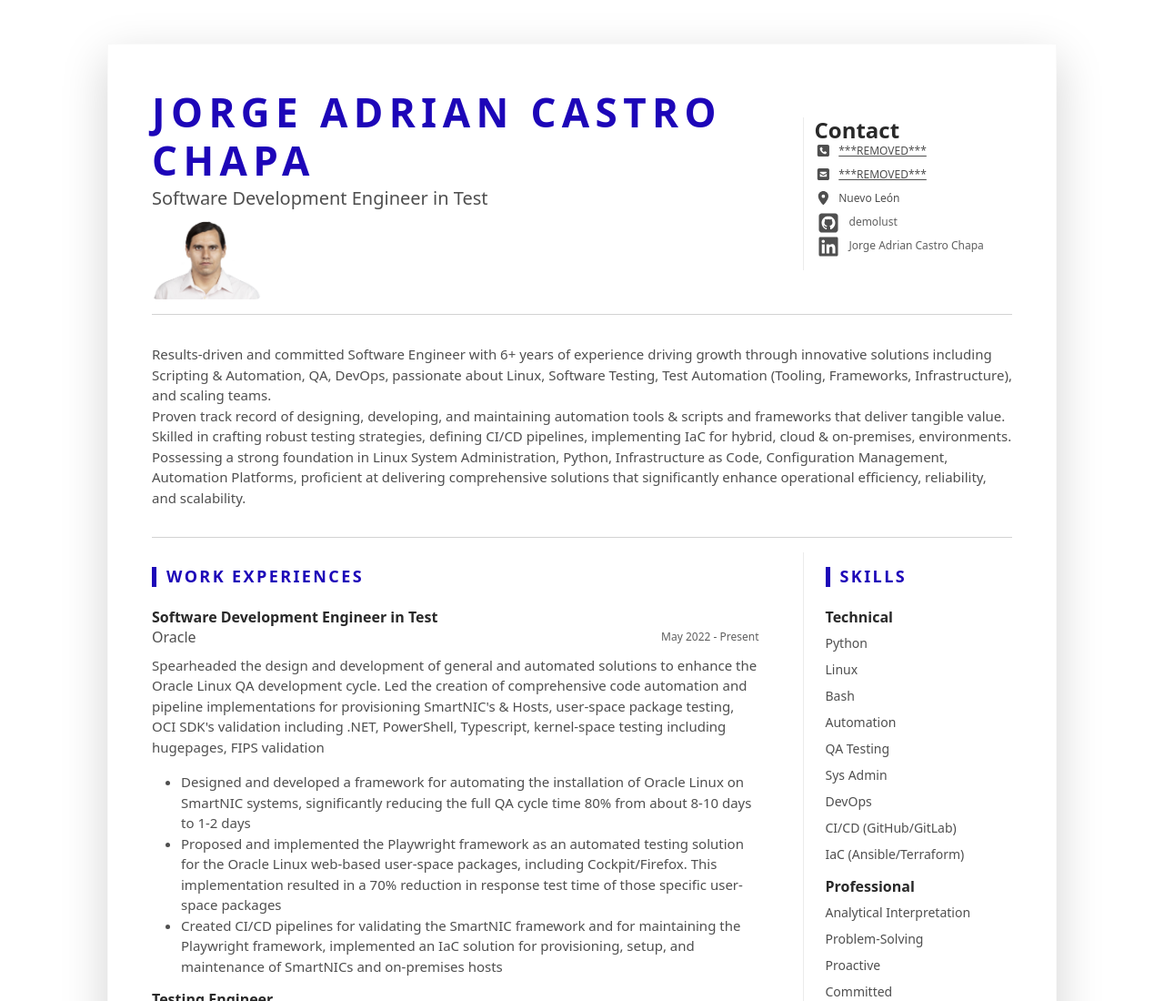
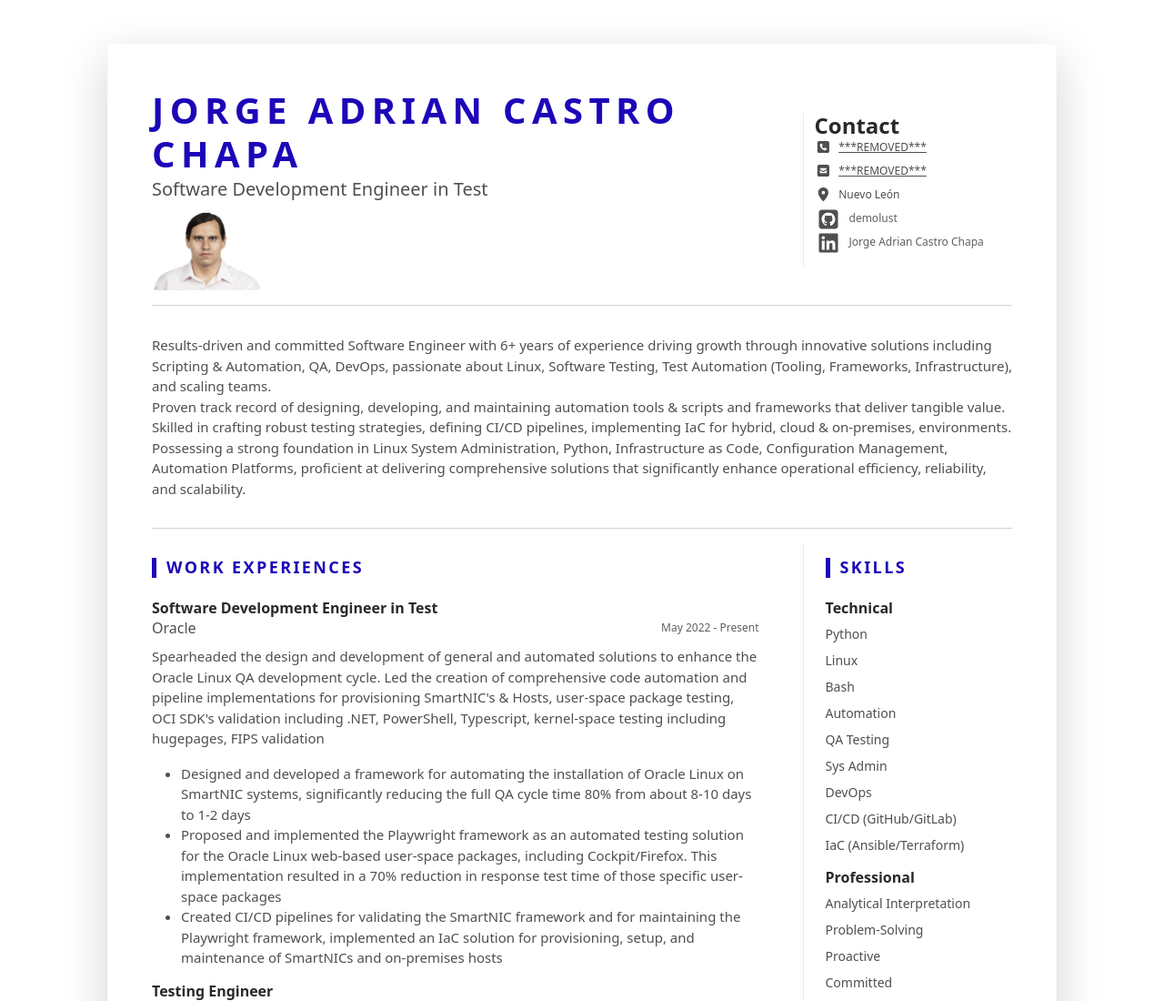
Before and after one commit to demolust/cv_portafolio, a plain HTML site: page index.html in a window 1280 px wide. Shown: the top 1100 px of the page at 91% size. Drawn offline with Linux system fonts and the light colour scheme.

Commit message:
chore: Update text size

```diff
--- a/index.html
+++ b/index.html
@@ -20,8 +20,8 @@
       <header class="resume-header">
         <div class="row align-items-center">
           <div class="resume-title col-12 col-md-6 col-lg-8 col-xl-9">
-            <h3 id="full_name" class="resume-name mb-0 text-uppercase"></h3>
-            <div id="job_title" class="resume-tagline mb-3 mb-md-0"></div>
+            <h3 id="full_name" style="font-size:40px" class="resume-name mb-0 text-uppercase"></h3>
+            <div id="job_title" style="font-size:20px" class="resume-tagline mb-3 mb-md-0"></div>
             <img id="profile_image" class="resume-profile-image mb-3 mb-md-0 me-md-5 ms-md-0 rounded mx-auto" alt="Profile Image"></img>
           </div>
 
```
